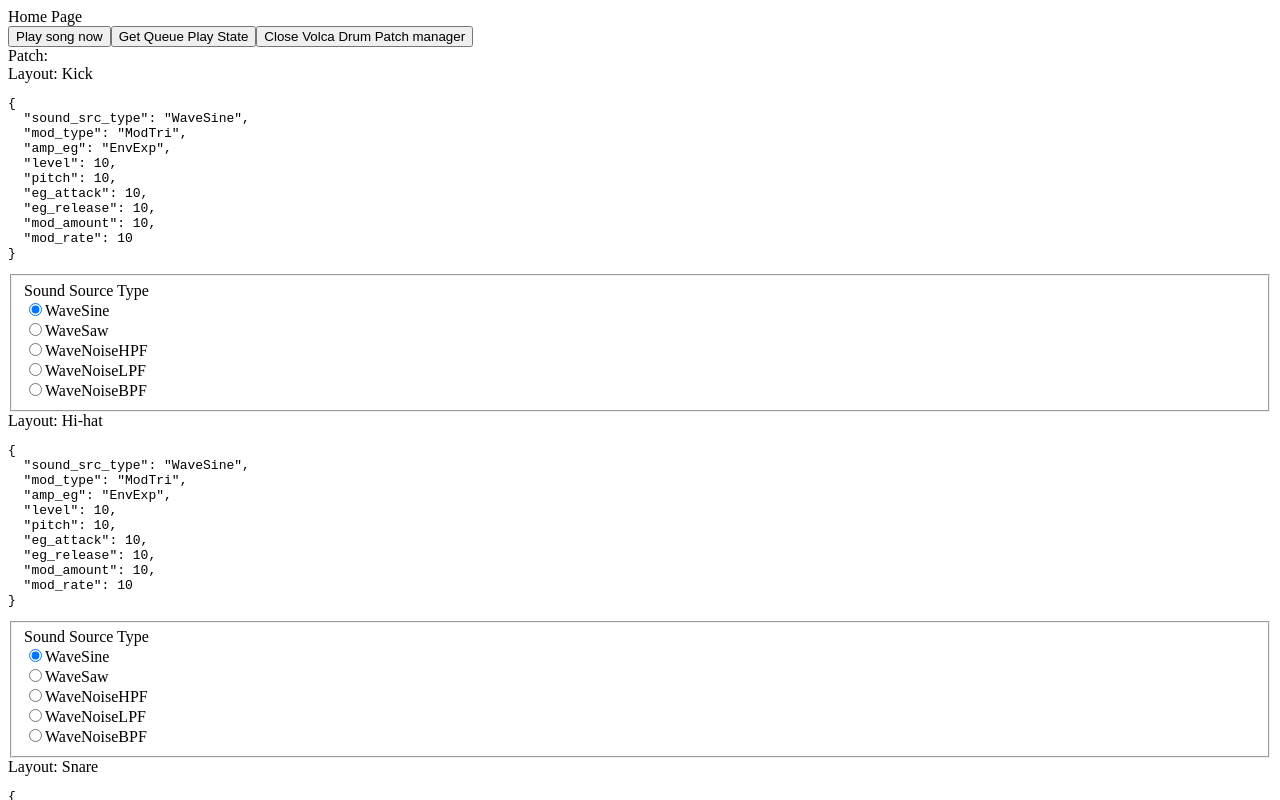
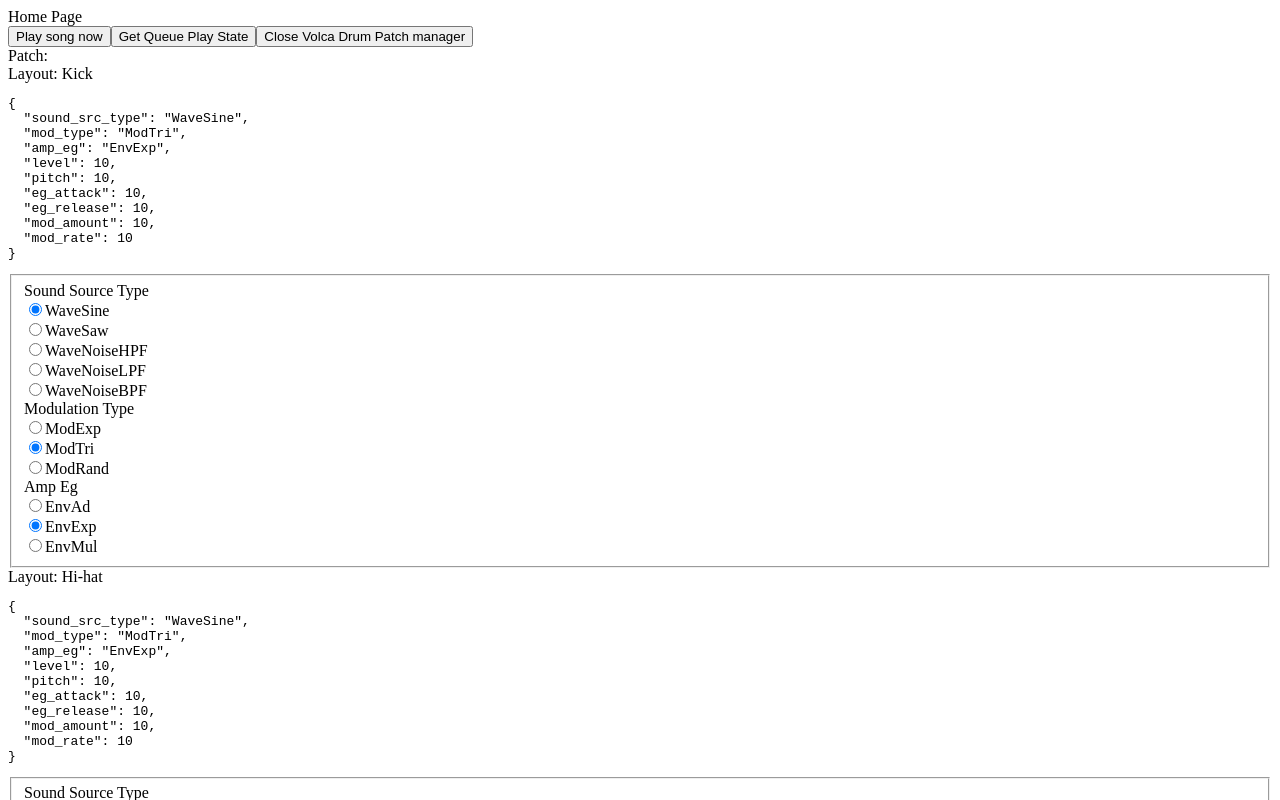
Before and after one commit to umbertoloria/digi-player-front, a React (Vite) app: page / in a window 1280 px wide. Shown: the top 800 px of the page. Built offline with nearby package versions, Linux system fonts and the light colour scheme; no server answers.

Commit message:
Volca Drum Patch Editor manages Modulation Type and Amp Eg

```diff
--- a/src/components/patch/VolcaDrumPatchLayoutEditor.tsx
+++ b/src/components/patch/VolcaDrumPatchLayoutEditor.tsx
@@ -1,6 +1,8 @@
 import { FC } from 'react'
 import {
   YamlPatchLayout,
+  YamlPatchLayoutAmpEg,
+  YamlPatchLayoutModulationType,
   YamlPatchLayoutSoundSrcType,
 } from '../../lib/volca_drum_patch.ts'
 
@@ -24,6 +26,24 @@ export const VolcaDrumPatchLayoutEditor: FC<{
               })
             }}
           />
+          <InputModulationType
+            modulationType={layout.mod_type}
+            setModulationType={newValue => {
+              setLayout({
+                ...layout,
+                mod_type: newValue,
+              })
+            }}
+          />
+          <InputAmpEg
+            ampEg={layout.amp_eg}
+            setAmpEg={newValue => {
+              setLayout({
+                ...layout,
+                amp_eg: newValue,
+              })
+            }}
+          />
         </fieldset>
       </form>
     </>
@@ -40,48 +60,132 @@ const InputSoundSourceType: FC<{
         <label>Sound Source Type</label>
         <div>
           <RadioLabel
-            name='sound_source_type'
-            value='WaveSine'
-            label='WaveSine'
+            name="sound_source_type"
+            value="WaveSine"
+            label="WaveSine"
             checked={sourceSrcType == 'WaveSine'}
             onChecked={() => {
               setSourceSrcType('WaveSine')
             }}
           />
           <RadioLabel
-            name='sound_source_type'
-            value='WaveSaw'
-            label='WaveSaw'
+            name="sound_source_type"
+            value="WaveSaw"
+            label="WaveSaw"
             checked={sourceSrcType == 'WaveSaw'}
             onChecked={() => {
               setSourceSrcType('WaveSaw')
             }}
           />
           <RadioLabel
-            name='sound_source_type'
-            value='WaveNoiseHPF'
-            label='WaveNoiseHPF'
+            name="sound_source_type"
+            value="WaveNoiseHPF"
+            label="WaveNoiseHPF"
             checked={sourceSrcType == 'WaveNoiseHPF'}
             onChecked={() => {
               setSourceSrcType('WaveNoiseHPF')
             }}
           />
           <RadioLabel
-            name='sound_source_type'
-            value='WaveNoiseLPF'
-            label='WaveNoiseLPF'
+            name="sound_source_type"
+            value="WaveNoiseLPF"
+            label="WaveNoiseLPF"
             checked={sourceSrcType == 'WaveNoiseLPF'}
             onChecked={() => {
               setSourceSrcType('WaveNoiseLPF')
             }}
           />
           <RadioLabel
-            name='sound_source_type'
-            value='WaveNoiseBPF'
-            label='WaveNoiseBPF'
+            name="sound_source_type"
+            value="WaveNoiseBPF"
+            label="WaveNoiseBPF"
             checked={sourceSrcType == 'WaveNoiseBPF'}
             onChecked={() => {
               setSourceSrcType('WaveNoiseBPF')
+            }}
+          />
+        </div>
+      </div>
+    </>
+  )
+}
+
+const InputModulationType: FC<{
+  modulationType: YamlPatchLayoutModulationType
+  setModulationType: (modulationType: YamlPatchLayoutModulationType) => void
+}> = ({ modulationType, setModulationType }) => {
+  return (
+    <>
+      <div>
+        <label>Modulation Type</label>
+        <div>
+          <RadioLabel
+            name="mod_type"
+            value="ModExp"
+            label="ModExp"
+            checked={modulationType == 'ModExp'}
+            onChecked={() => {
+              setModulationType('ModExp')
+            }}
+          />
+          <RadioLabel
+            name="mod_type"
+            value="ModTri"
+            label="ModTri"
+            checked={modulationType == 'ModTri'}
+            onChecked={() => {
+              setModulationType('ModTri')
+            }}
+          />
+          <RadioLabel
+            name="mod_type"
+            value="ModRand"
+            label="ModRand"
+            checked={modulationType == 'ModRand'}
+            onChecked={() => {
+              setModulationType('ModRand')
+            }}
+          />
+        </div>
+      </div>
+    </>
+  )
+}
+
+const InputAmpEg: FC<{
+  ampEg: YamlPatchLayoutAmpEg
+  setAmpEg: (ampEg: YamlPatchLayoutAmpEg) => void
+}> = ({ ampEg, setAmpEg }) => {
+  return (
+    <>
+      <div>
+        <label>Amp Eg</label>
+        <div>
+          <RadioLabel
+            name="amp_eg"
+            value="EnvAd"
+            label="EnvAd"
+            checked={ampEg == 'EnvAd'}
+            onChecked={() => {
+              setAmpEg('EnvAd')
+            }}
+          />
+          <RadioLabel
+            name="amp_eg"
+            value="EnvExp"
+            label="EnvExp"
+            checked={ampEg == 'EnvExp'}
+            onChecked={() => {
+              setAmpEg('EnvExp')
+            }}
+          />
+          <RadioLabel
+            name="amp_eg"
+            value="EnvMul"
+            label="EnvMul"
+            checked={ampEg == 'EnvMul'}
+            onChecked={() => {
+              setAmpEg('EnvMul')
             }}
           />
         </div>
@@ -102,7 +206,7 @@ const RadioLabel: FC<{
       <div>
         <label>
           <input
-            type='radio'
+            type="radio"
             name={name}
             value={value}
             checked={checked}
```
